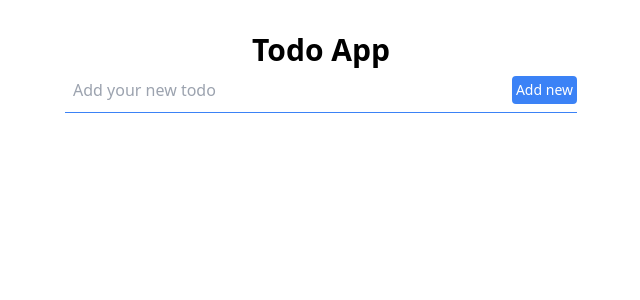
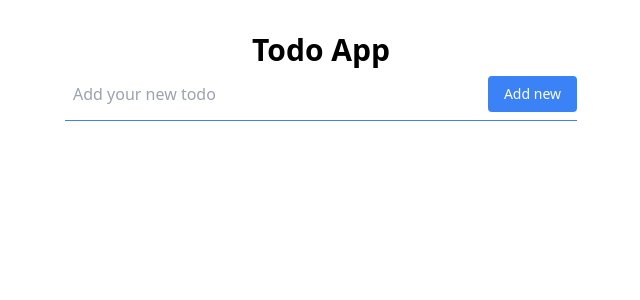
Before and after one commit to shopot/react-101, a React (Vite) app: page / in a window 1280 px wide. Shown: the top 300 px of the page, without its empty margins (319-959 px from the left). Built offline with nearby package versions, Linux system fonts and the light colour scheme.

Commit message:
fix: change padding

```diff
--- a/src/shared/ui/button/button.module.css
+++ b/src/shared/ui/button/button.module.css
@@ -1,3 +1,3 @@
 .button {
-  @apply flex-shrink-0 bg-blue-500 hover:bg-blue-700 border-blue-500 hover:border-blue-700 text-sm border-4 text-white rounded
+  @apply flex-shrink-0 bg-blue-500 hover:bg-blue-700 border-blue-500 hover:border-blue-700 text-sm border-4 px-3 py-1 text-white rounded
 }
```
